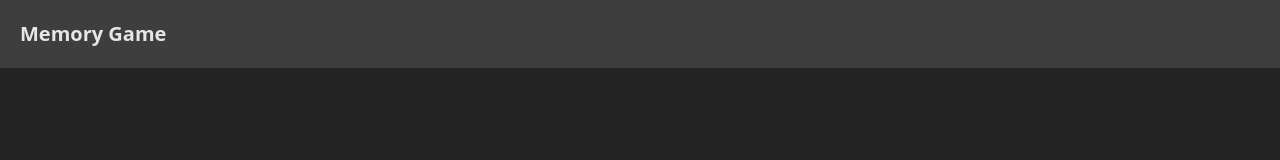
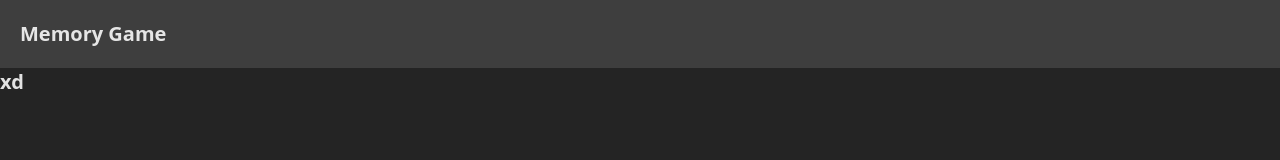
Before and after one commit to Extraterra1/Memory-Card, a React (Vite) app: page / in a window 1280 px wide. Shown: the top 160 px of the page. Built offline with nearby package versions, Linux system fonts and the light colour scheme; some icons are missing; what webfontloader would draw is missing.

Commit message:
style: body min height

```diff
--- a/src/App.jsx
+++ b/src/App.jsx
@@ -1,7 +1,13 @@
 import Header from './Header';
+import Game from './Game';
 
 function App() {
-  return <Header />;
+  return (
+    <>
+      <Header />
+      <Game />
+    </>
+  );
 }
 
 export default App;
--- /dev/null
+++ b/src/Game.jsx
@@ -0,0 +1,10 @@
+import './css/Game.css';
+
+export default function game() {
+  return (
+    <main className="game">
+      <h1>xd</h1>
+      <div className="game-container" />
+    </main>
+  );
+}
--- /dev/null
+++ b/src/css/Game.css
@@ -0,0 +1,4 @@
+.game {
+  flex-grow: 1;
+  height: 100%;
+}
--- a/src/css/index.css
+++ b/src/css/index.css
@@ -14,3 +14,15 @@ ul {
   padding: 0;
   box-sizing: border-box;
 }
+
+body {
+  display: flex;
+  flex-direction: column;
+  min-height: 100vh;
+}
+
+#root {
+  display: flex;
+  flex-direction: column;
+  flex-grow: 1;
+}
```
